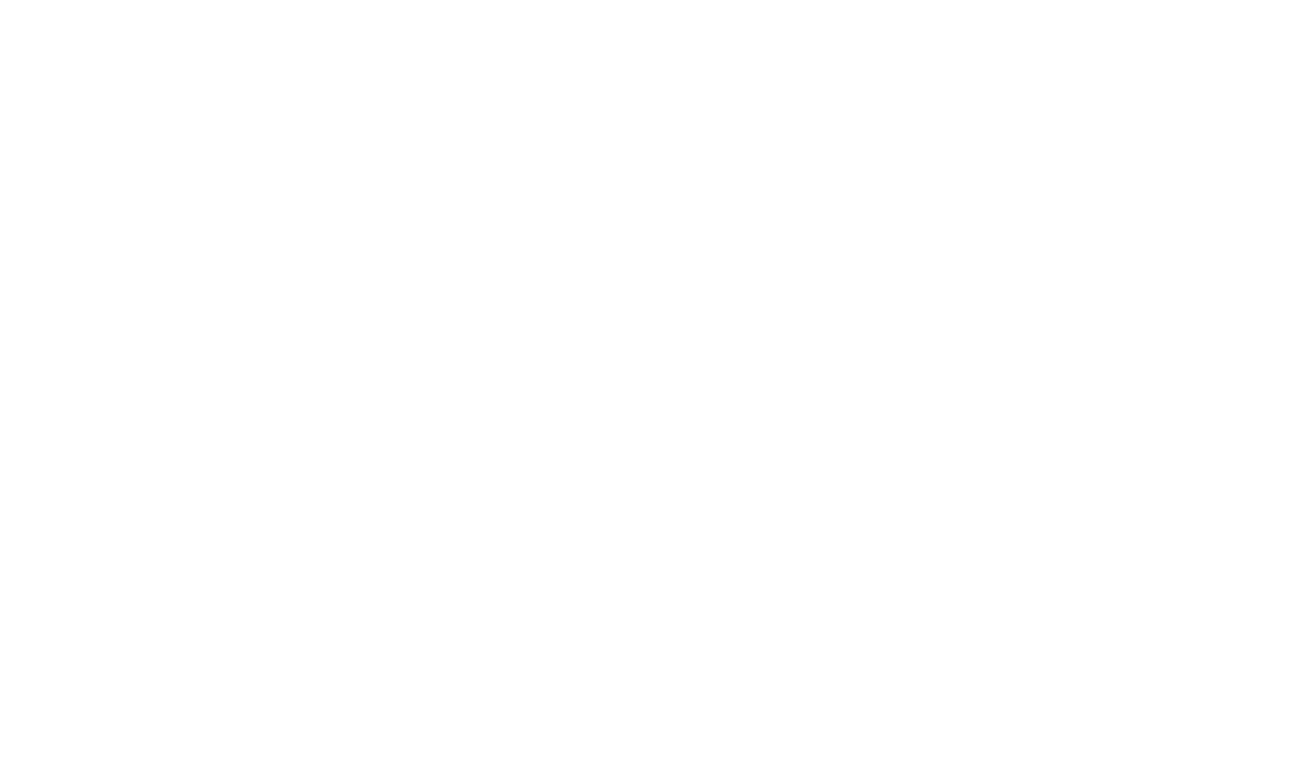
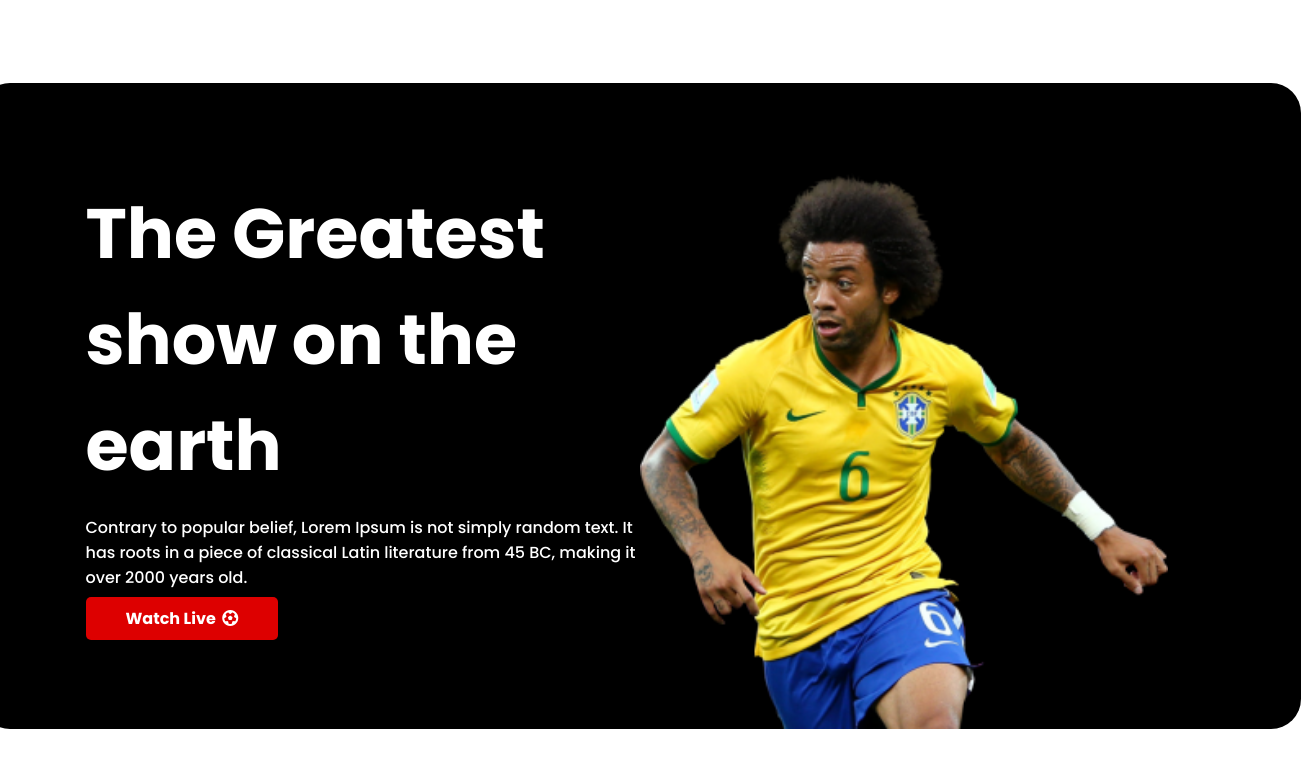
Before and after one commit to azhar-uddin-rahad/milestone-two-assignment, a plain HTML site: page index.html in a window 1280 px wide. Shown: the whole page, 1301 px wide, since content can reach past the window. Drawn offline with Linux system fonts and the light colour scheme.

Commit message:
header section

```diff
--- a/index.html
+++ b/index.html
@@ -5,18 +5,33 @@
     <meta http-equiv="X-UA-Compatible" content="IE=edge">
     <meta name="viewport" content="width=device-width, initial-scale=1.0">
     <title>World Cup responsive website</title>
+    <script src="https://kit.fontawesome.com/2495b99d21.js" crossorigin="anonymous"></script>
+
+    <link rel="stylesheet" href="style.css">
 
 </head>
 <body>
-    <section class="contaner">
-    <div class="topbanner">
-        <div class="half-width"
+    <main>
+        <section class="container">
+            <div class="topbanner">
+                <div class="half-width">
+                    <div class="header-info">
+                    <h1>The Greatest</h1>
+                    <h1>show on the</h1>
+                    <h1>earth</h1>
+                    <p>Contrary to popular belief, Lorem Ipsum is not simply random text. It has roots in a piece of classical Latin literature from 45 BC, making it over 2000 years old.</p>
+                    <a class="Watch-btn" target="_blank" href="">Watch Live <i class="fa-solid fa-futbol"></i> </a>
 
+                    </div>
+            </div>
+            <div class="half-width">
 
+                <img src="assets/Banner Image.png" alt="">
 
+            </div>
+        </div>
+        </section>
+    </main>
 
-    </div>
-</div>
-</section>
 </body>
 </html>
--- /dev/null
+++ b/style.css
@@ -0,0 +1,54 @@
+@import url('https://fonts.googleapis.com/css2?family=Open+Sans&family=Poppins:ital,wght@0,500;0,700;1,400&display=swap');
+body{
+
+    font-family: 'Open Sans', sans-serif;
+    font-family: 'Poppins', sans-serif;
+    background-color: #ffffff;
+}
+main{
+    display: flex;
+    justify-content: center;
+    margin-top: 83px;
+
+
+}
+.topbanner{
+    width: 1321px;
+    height: 646px;
+    display: flex;
+    align-items: center;
+    background-color: black;
+    color: white;
+    border-radius: 30px;
+    margin-bottom: 130px;
+}
+.half-width{
+    width: 50%;
+}
+
+.half-width .header-info{
+    padding-left:106px;
+
+}
+
+.fa-futbol{
+    margin-left:3px;
+}
+.half-width h1{
+        font-size: 70px;
+        margin: 0;
+}
+.Watch-btn{
+text-decoration: none;
+ border-radius: 5px;
+ background-color: #DD0000;
+ font-weight: 700;
+ color: white;
+ padding: 10px 40px;
+}
+
+.half-width img{
+    width: 80%;
+    margin-top: 97px;
+
+}
```
